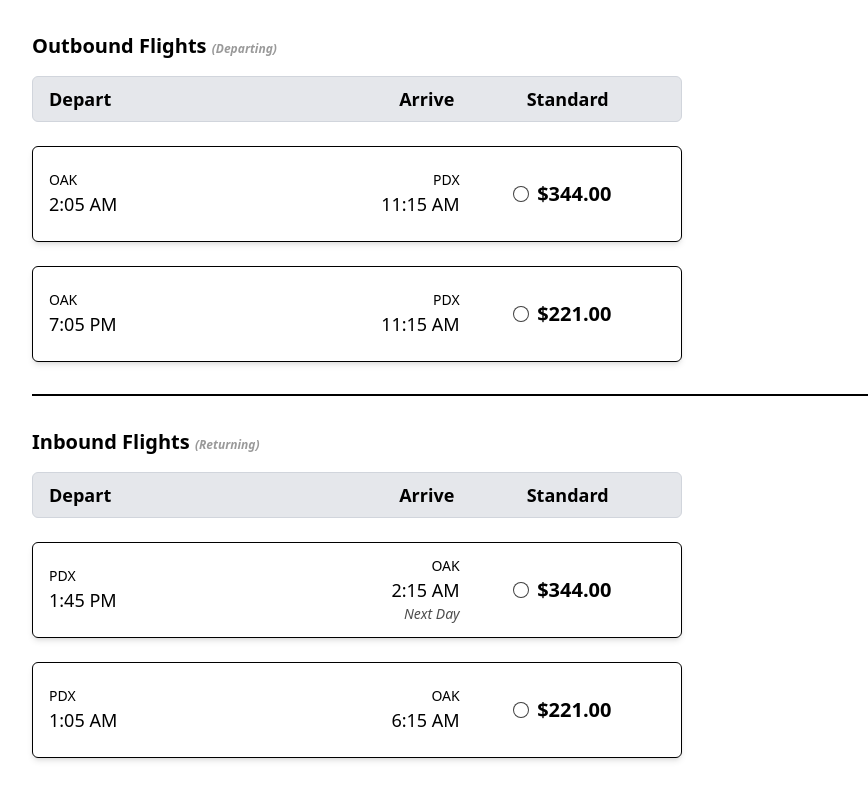
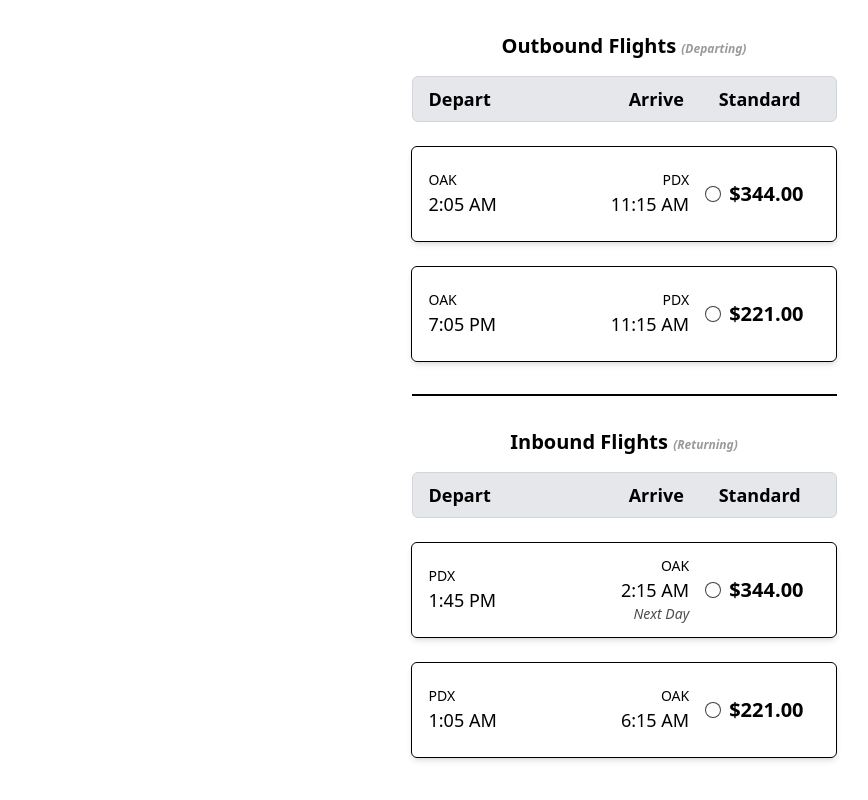
Before and after one commit to mattpsvreis/electroplane-flights, a React (Vite) app: page / in a window 1280 px wide. Shown: the top 800 px of the page, without its empty margins (16-884 px from the left). Built offline with nearby package versions, Linux system fonts and the light colour scheme.

Commit message:
feat: better styling choices

```diff
--- a/src/App.tsx
+++ b/src/App.tsx
@@ -6,9 +6,9 @@ function App() {
   const { hasSelectedFlight, totalCost } = useFlight();
 
   return (
-    <main className='w-full px-12 py-8 flex flex-col gap-4 mb-24'>
+    <main className='w-full px-12 py-8 flex flex-col gap-4 mb-24 justify-center items-center'>
       <FlightList type='outbound' />
-      <hr className='border my-4' />
+      <hr className='border my-4 min-w-[425px]' />
       <FlightList type='inbound' />
       <FlightPreview hasSelectedFlight={hasSelectedFlight} totalCost={totalCost} />
     </main>
--- a/src/components/flight-list/index.tsx
+++ b/src/components/flight-list/index.tsx
@@ -27,17 +27,17 @@ const FlightList = ({ type }: FlightListProps) => {
   }, []);
 
   return (
-    <div className='w-full flex flex-col gap-4'>
+    <div className='w-full flex flex-col gap-4 justify-center items-center'>
       <h2 className='font-bold text-xl'>
         {flightType + ' '}
         Flights <span className='text-xs italic text-black/40'>({flightTypeHelper})</span>
       </h2>
-      <div className='grid grid-cols-3 grid-rows-1 gap-4 bg-gray-200 py-2 px-4 rounded-md text-lg font-semibold border border-gray-300 max-w-[650px]'>
+      <div className='grid grid-cols-3 grid-rows-1 gap-4 bg-gray-200 py-2 px-4 rounded-md text-lg font-semibold border border-gray-300 min-w-[425px]'>
         <p>Depart</p>
         <p className='text-right'>Arrive</p>
         <p className='text-center'>Standard</p>
       </div>
-      <div className='flex flex-col gap-6 mt-2 justify-center items-start max-w-[650px]'>
+      <div className='flex flex-col gap-6 mt-2 justify-center items-start min-w-[425px]'>
         {flightData.length > 0 ? (
           flightData.map((flight, key) => {
             return <Listing key={key} flight={flight} flightType={type} />;
--- a/src/components/listing/index.tsx
+++ b/src/components/listing/index.tsx
@@ -39,7 +39,7 @@ const Listing = ({ flight, flightType }: ListingProps) => {
 
   return (
     <div
-      className={`min-w-[650px] col-span-3 grid grid-cols-3 rounded-md border px-4 min-h-24 place-content-center shadow-md ${
+      className={`min-w-[425px] col-span-3 grid grid-cols-3 rounded-md border px-4 min-h-24 place-content-center shadow-md ${
         isSelectedFlight ? 'bg-blue-100 hover:bg-blue-200' : 'hover:bg-blue-50'
       }`}
     >
```
